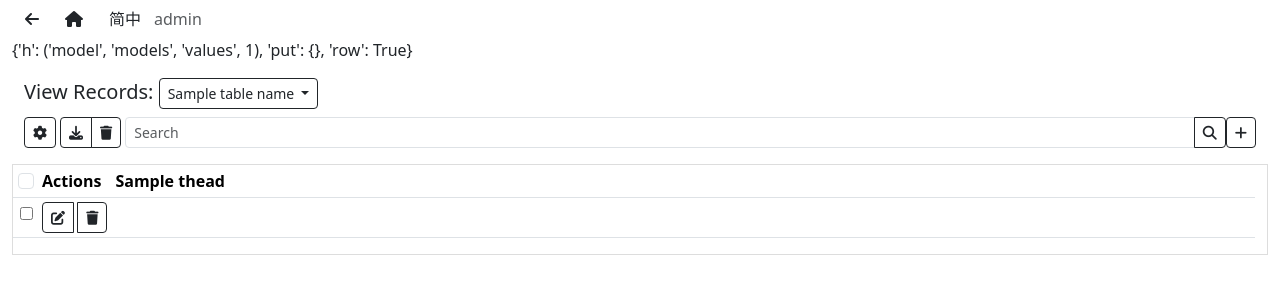
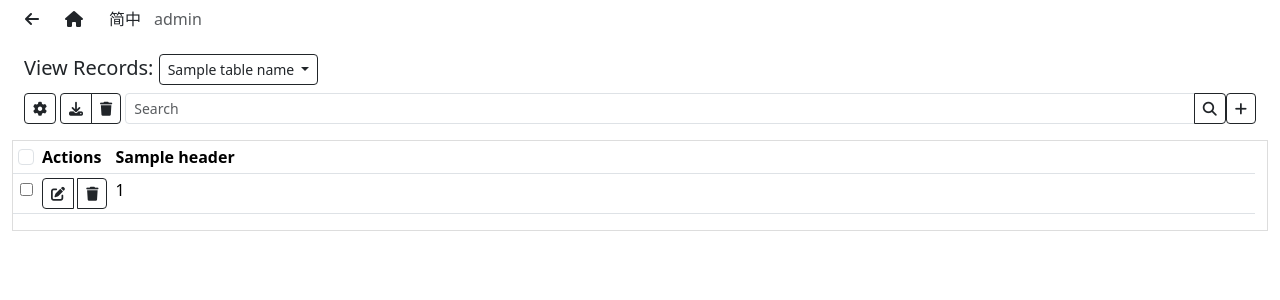
Before and after one commit to gfmikewolf/DBman, a Flask app: template app/base/templates/admin/view_table.jinja in a window 1280 px wide. Shown: the top 300 px of the page. Run offline with Flask 3, Linux system fonts and the light colour scheme; the template is opened without the code that fills it: most values are stand-ins (such as "Sample title", 1, 10 or a date in 2020).

Commit message:
Update view_table.jinja

```diff
--- a/app/base/templates/admin/view_table.jinja
+++ b/app/base/templates/admin/view_table.jinja
@@ -1,22 +1,29 @@
-{# app/base/templates/admin/view_table.jinja #}
+{# app/base/templates/crud/view_table.jinja #}
 {# 后端渲染参数：
-table_name: 当前查询的表格名
-table_names: 所有表格名列表
-theads: 表格的表头列表
-models: 当前表格的所有记录模型
-prop_info: 当前表格的所有字段信息
-EXTModel: 扩展模型类
+    table_name: 当前查询的表格名
+    table_names: List 所有表格名列表
+    data: dict datatable的数据字典
+    data = {
+      _pks: list[str] 主键列表，多主键的情况用逗号分隔各主键
+      headers: list[str] 表头，数据的列名列表
+      data: list[list[Any]] 表数据，data中每个元素是一个记录（一行）
+      headers_json: set[str] json数据(python dict | DataJson)的相应表头
+      ref_map: dict[str, Any] 引用表数据
+        ref_map = tuple[{
+          'ref_table': 引用表名称
+          'ref_name': 引用列名称
+          'ref_pk': 引用表主键名称 （不支持多主键引用表）
+        }...]
+      ref_pks = list[tuple[Any, ...]] 引用表主键列表，每个元素是一行记录的引用表主键元组，和ref_map的元素顺序一致
+    }
+
 #}
-{# base.jinja中需要的参数：
-prev_page: 返回上一页的链接
+{# 基模板 base.jinja 需要的参数：
+    prev_page: 返回上一页的链接
 #}
 {% extends "base.jinja" %}
-{% set prev_page = url_for('base.admin.admin_index') %}
-
+{% set prev_page = url_for('base.crud.index') %}
 {% block content %}
-{# test area begin #}
-{{ models[0].__dict__ }}
-{# test area end #}
 <div class="container-fluid">
     <!-- 查询表格首行：说明当前功能并生成下拉式查询列表，提供其他表格的查询链接 -->
     <div class="row">
@@ -33,11 +40,11 @@
                     <li>
                         {# 如果列表中的表格名与当前查询的表格名一样，显示为活动项，否则为链接 #}
                         {% if tn == table_name %}
-                        {% set dd_active = 'active' %}
-                        {% set dd_url = '#' %}
+                            {% set dd_active = 'active' %}
+                            {% set dd_url = '#' %}
                         {% else %}
-                        {% set dd_active = '' %}
-                        {% set dd_url = url_for('base.admin.view_table', table_name=tn) %}
+                            {% set dd_active = '' %}
+                            {% set dd_url = url_for('base.crud.view_table', table_name=tn) %}
                         {% endif %}
                         <a class="dropdown-item {{ dd_active }}" data-dbman-viewtable="{{ tn }}" href="{{ dd_url }}">
                             {{ tn }}
@@ -85,7 +92,7 @@
             </div>
             <!-- 添加记录按钮，跳转到添加记录页面，添加记录是最常见操作，从人机工程角度放在右侧 -->
             {# record_id='_new' 表示添加新记录，数据库表中不允许任何表主键设置为_new #}
-            <a href="{{ url_for('base.admin.modify_record', table_name=table_name, record_id='_new') }}"
+            <a href="{{ url_for('base.crud.modify_record', table_name=table_name, record_id='_new') }}"
                 class="btn btn-sm btn-outline-dark">
                 <i class="fa fa-plus" data-bs-toggle="tooltip" data-bs-title="{{ _('Add Record') }}"></i>
             </a>
@@ -101,57 +108,62 @@
                         <th><input class="form-check-input" data-dbman-toggle="check-all" type="checkbox" value="">
                         </th>
                         <th>{{ _('_table_action') }}</th>
-                        {% for thead in theads %}
+                        {% for header in data['headers'] %}
                         {# 移动、显隐数据列时用到行号 loop.index #}
                         <th data-dbman-col-num="{{ loop.index }}">
-                            {{ thead }}
+                            {{ header }}
                         </th>
                         {% endfor %}
                     </tr>
                 </thead>
                 <tbody>
                     {# 填充数据表格 #}
-                    {% for model in models %}
+                    {% for row in data['data'] %}
+                        {# 找到相关行的pks #}
+                        {% set pks = data['_pks'][loop.index0] %}
                     <tr class="align-items-top">
                         <td>
-                            <input class="form-check-imput" data-dbman-toggle="check-item"
-                                data-dbman-record-id="{{ model.id }}" type="checkbox" value="">
+                            <input class="form-check-imput" data-dbman-toggle="check-item" data-dbman-record-id="{{ pks }}"
+                                type="checkbox" value="">
                         </td>
                         <td>
                             <div class="btn-group" role="group">
-                                <a href="{{ url_for('base.admin.modify_record', table_name=table_name, record_id=model.id) }}"
+                                <a href="{{ url_for('base.crud.modify_record', table_name=table_name, record_id=pks) }}"
                                     class="btn btn-sm btn-outline-dark">
                                     <i class="fa fa-edit" data-bs-toggle="tooltip"
                                         data-bs-title="{{ _('Modify') }}"></i>
                                 </a>
                                 &nbsp;
                                 <button
-                                    data-delete-record-url="{{ url_for('base.admin.delete_record', table_name=table_name, record_id=model.id) }}"
+                                    data-delete-record-url="{{ url_for('base.crud.delete_record', table_name=table_name, record_id=pks) }}"
                                     class="btn btn-sm btn-outline-dark" data-bs-toggle="tooltip"
                                     data-bs-title="{{ _('Delete') }}">
                                     <i class="fa fa-trash"></i>
                                 </button>
                             </div>
                         </td>
-                        {% set data_dict = model.data_dict(data_style='rel_name') %}
-                        {% for pi in prop_info %}
-                        {% set key = pi['key'] %}
-                        {% set value = data_dict[key] %}
-                        {% if pi['is_extension'] and value %}
-                        <td data-column-id="{{ theads.index(key) + 1 }}" data-column-data="{{ value }}">
-                            <div class="btn-group align-items-top">
-                                <button class="btn btn-sm align-items-top" data-bs-toggle="tooltip"
-                                    data-bs-title="{{ _('_extend_data') }}" data-dbman-toggle="extension"
-                                    data-column-key="{{ key }}"
-                                    data-column-reltable="{{ EXTModel[value].__table_name__ }}">
-                                    <i class="fa fa-circle-info"></i>
-                                </button>
-                                <span class="align-items-top">{{ value }}</span>
-                            </div>
+                        {% set row_number = loop.index0 %}
+                        {% set headers_fk = data['ref_map']|map(attribute='ref_name')|list %}
+                        {% set ref_header_start_index = -1 %}
+                        {% for header in data['headers'] %}
+                            {% set value = row[loop.index0] %}
+                        <td data-dbman-col-num="{{ loop.index }}">
+                            {% if header in data['headers_json'] %}
+                                {% set value = 'JSON: ' + value %}
+                            {% elif header in headers_fk: %}
+                                {% if ref_header_start_index == -1 %}
+                                    {% set ref_header_start_index = loop.index0 %}
+                                {% endif %}
+                                {# 取巧，fetch_datatable_dict方法引用列都在最后面挨着 #}
+                                {% set ref_table = data['ref_map'][loop.index0 - ref_header_start_index]['ref_table'] %}
+                                {% set ref_pks = data['ref_pks'][row_number][loop.index0 - ref_header_start_index] %}
+                                    <a href="{{ url_for('base.crud.view_record', table_name=ref_table, record_id=ref_pks) }}">
+                                        {{ value if value else '' }}
+                                    </a>
+                            {% else %}
+                                    {{ value if value else '' }}
+                            {% endif %}
                         </td>
-                        {% else %}
-                        <td data-column-id="{{ theads.index(key) + 1 }}">{{ value if value else '' }}</td>
-                        {% endif %}
                         {% endfor %}
                     </tr>
                     {% endfor %}
```
